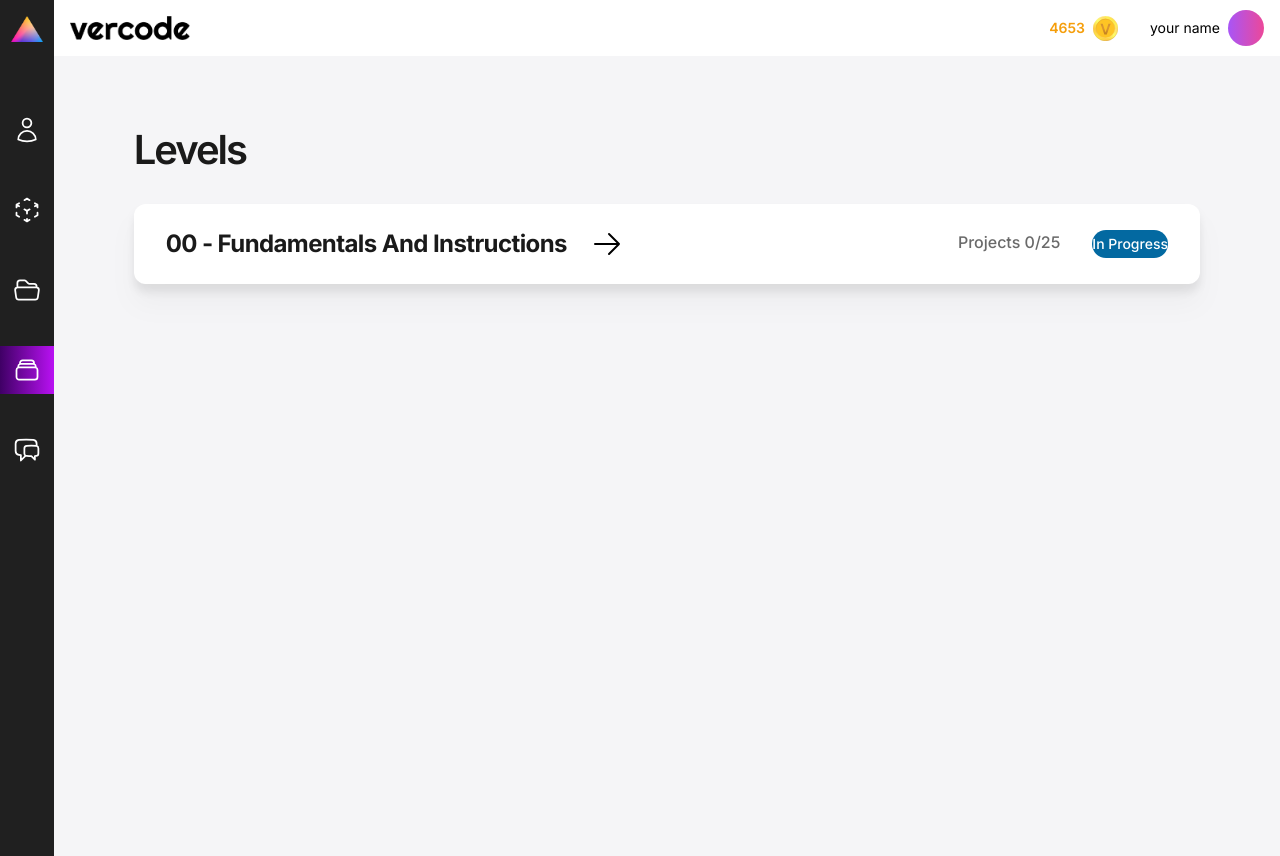
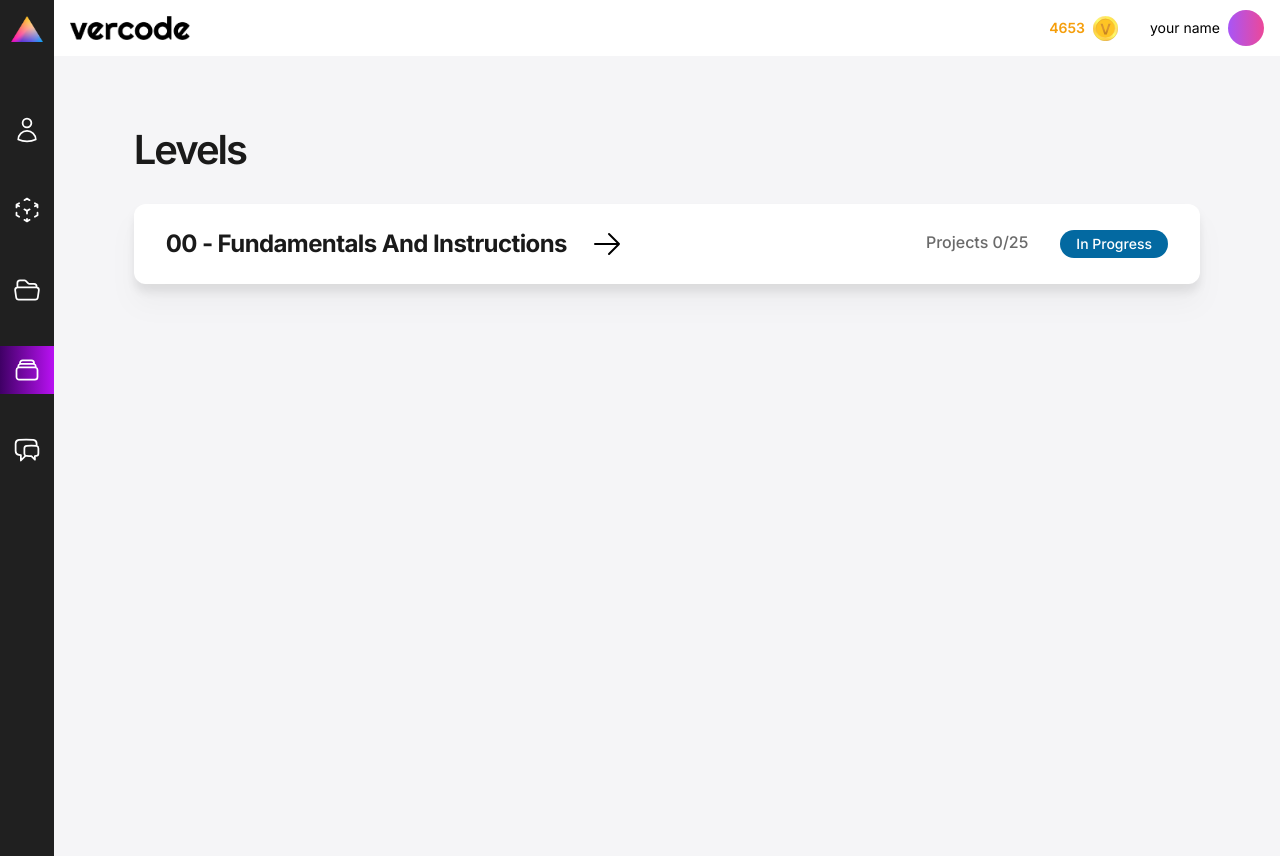
Before and after one commit to vercodeorg/vercode, a Next.js app: page /levels in a window 1280 px wide. Built offline with nearby package versions, Linux system fonts and the light colour scheme.

Commit message:
fix: removed width and added padding

```diff
--- a/app/components/Status/index.tsx
+++ b/app/components/Status/index.tsx
@@ -2,7 +2,7 @@ import { STATUS, getColor } from "@/app/types/status"
 
 const Status = ({ statusName }: { statusName: STATUS }) => {
     return (
-        <div className={`lg:max-w-28 2xl:w-32 h-7 rounded-full flex items-center justify-center ${getColor(statusName)}`}>
+        <div className={`px-4 py-1 rounded-full flex items-center justify-center ${getColor(statusName)}`}>
             <span className="font-medium lg:text-sm 2xl:text-base text-white">{statusName}</span>
         </div>
     )
```
